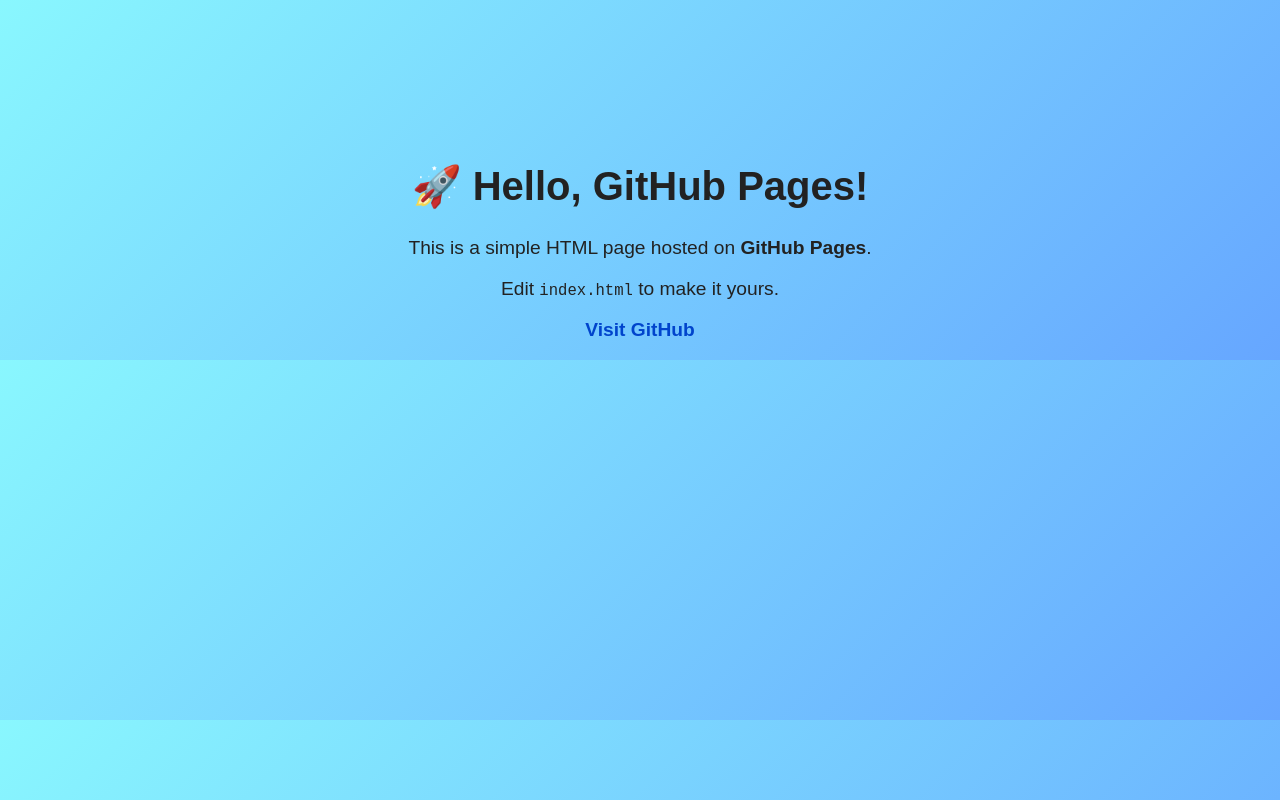
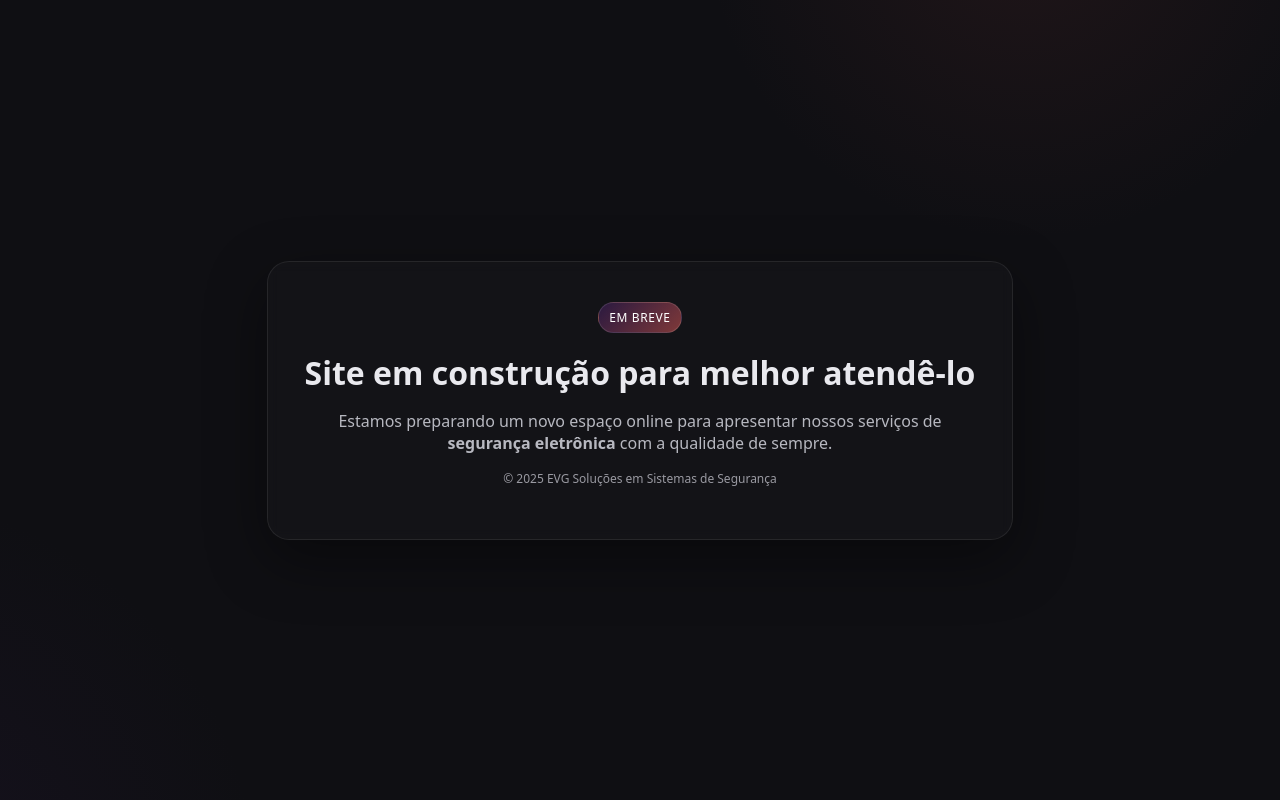
Before and after one commit to marqueserick73/ELETROVIG, a plain HTML site: page index.html in a window 1280 px wide. Drawn offline with Linux system fonts and the light colour scheme.

Commit message:
Update index.html

```diff
--- a/index.html
+++ b/index.html
@@ -1,37 +1,64 @@
-<!DOCTYPE html>
-<html lang="en">
+<!doctype html>
+<html lang="pt-BR">
 <head>
-  <meta charset="UTF-8">
-  <meta name="viewport" content="width=device-width, initial-scale=1.0">
-  <title>My GitHub Page</title>
+  <meta charset="utf-8" />
+  <meta name="viewport" content="width=device-width, initial-scale=1" />
+  <title>EVG | Site em construção</title>
+  <meta name="description" content="EVG Soluções em Sistemas de Segurança — Site em construção." />
   <style>
-    body {
-      font-family: Arial, sans-serif;
-      background: linear-gradient(135deg, #89f7fe, #66a6ff);
-      color: #222;
-      text-align: center;
-      padding-top: 10%;
+    :root{
+      --bg: #0f0f13;
+      --text:#e9e9ee;
+      --muted:#b7b8c0;
+      --brand:#2A1940;
+      --brand-3:#7F3939;
     }
-    h1 {
-      font-size: 2.5em;
+    html,body{height:100%;margin:0;}
+    body{
+      display:grid;place-items:center;
+      font-family: system-ui, -apple-system, "Segoe UI", Roboto, sans-serif;
+      background: radial-gradient(50rem 50rem at 80% -10%, rgba(127,57,57,0.15), transparent 40%),
+                  radial-gradient(40rem 40rem at -10% 110%, rgba(42,25,64,0.25), transparent 60%),
+                  var(--bg);
+      color:var(--text);
     }
-    p {
-      font-size: 1.2em;
+    main{
+      width:min(680px, 90vw);
+      text-align:center;
+      border:1px solid rgba(255,255,255,0.08);
+      border-radius:22px;
+      padding:40px 32px;
+      box-shadow:0 20px 60px rgba(0,0,0,0.4);
+      background:rgba(255,255,255,0.02);
+      backdrop-filter:blur(6px);
     }
-    a {
-      color: #0044cc;
-      text-decoration: none;
-      font-weight: bold;
+    .badge{
+      display:inline-block;
+      font-size:12px;
+      letter-spacing:0.6px;
+      text-transform:uppercase;
+      color:#fff;
+      background:linear-gradient(135deg, var(--brand), var(--brand-3));
+      padding:6px 10px;
+      border-radius:999px;
+      margin-bottom:10px;
+      border:1px solid rgba(255,255,255,0.12);
     }
-    a:hover {
-      text-decoration: underline;
+    h1{
+      font-size:clamp(22px,3.4vw,32px);
+      margin:8px 0 10px;
     }
+    p{color:var(--muted);}
+    .footer{font-size:12px;color:#9a9aa2;margin-top:14px;}
   </style>
 </head>
 <body>
-  <h1>🚀 Hello, GitHub Pages!</h1>
-  <p>This is a simple HTML page hosted on <strong>GitHub Pages</strong>.</p>
-  <p>Edit <code>index.html</code> to make it yours.</p>
-  <p><a href="https://github.com/">Visit GitHub</a></p>
+  <main>
+    <span class="badge">Em breve</span>
+    <h1>Site em construção para melhor atendê-lo</h1>
+    <p>Estamos preparando um novo espaço online para apresentar nossos serviços de <strong>segurança eletrônica</strong> com a qualidade de sempre.</p>
+    <p class="footer">© <span id="y"></span> EVG Soluções em Sistemas de Segurança</p>
+  </main>
+  <script>document.getElementById('y').textContent = new Date().getFullYear()</script>
 </body>
 </html>
```
